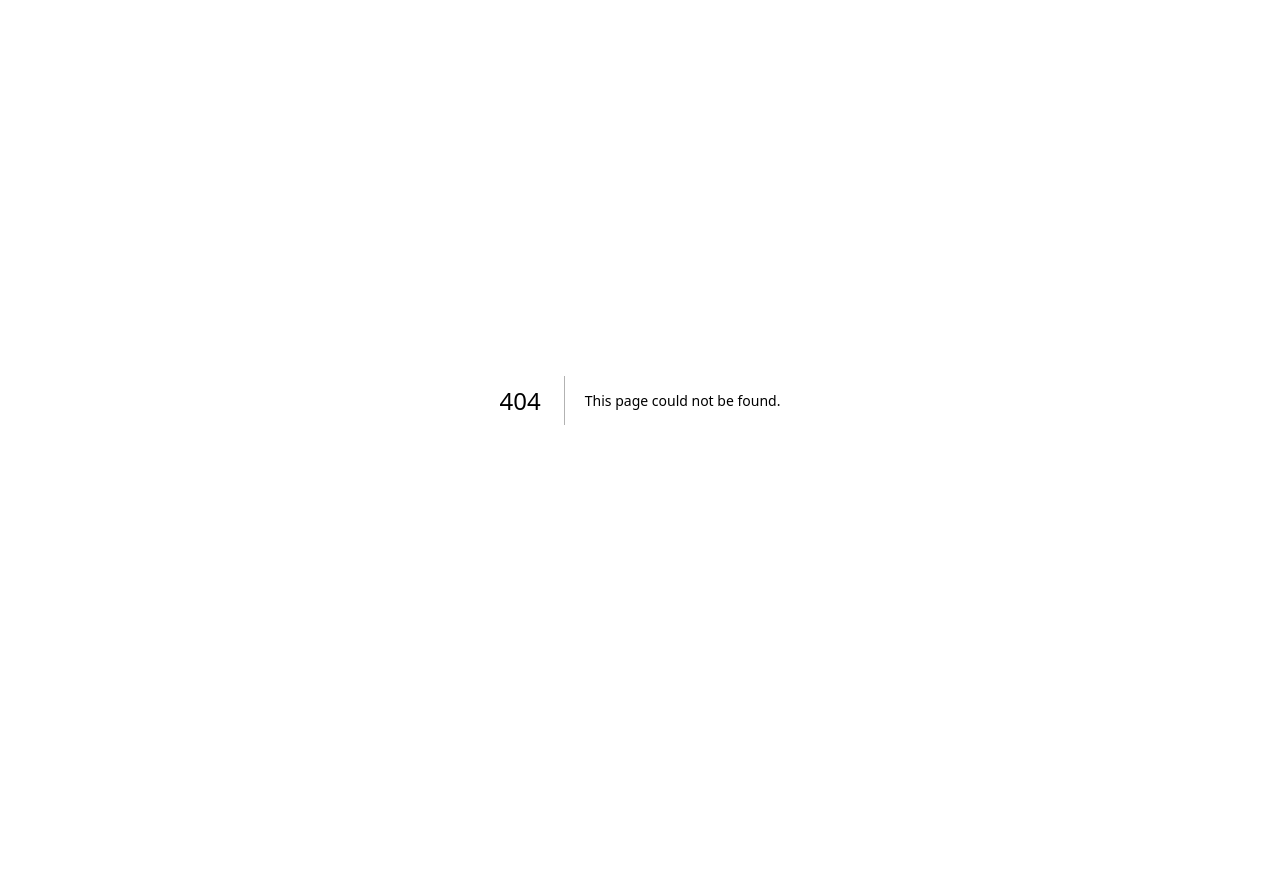
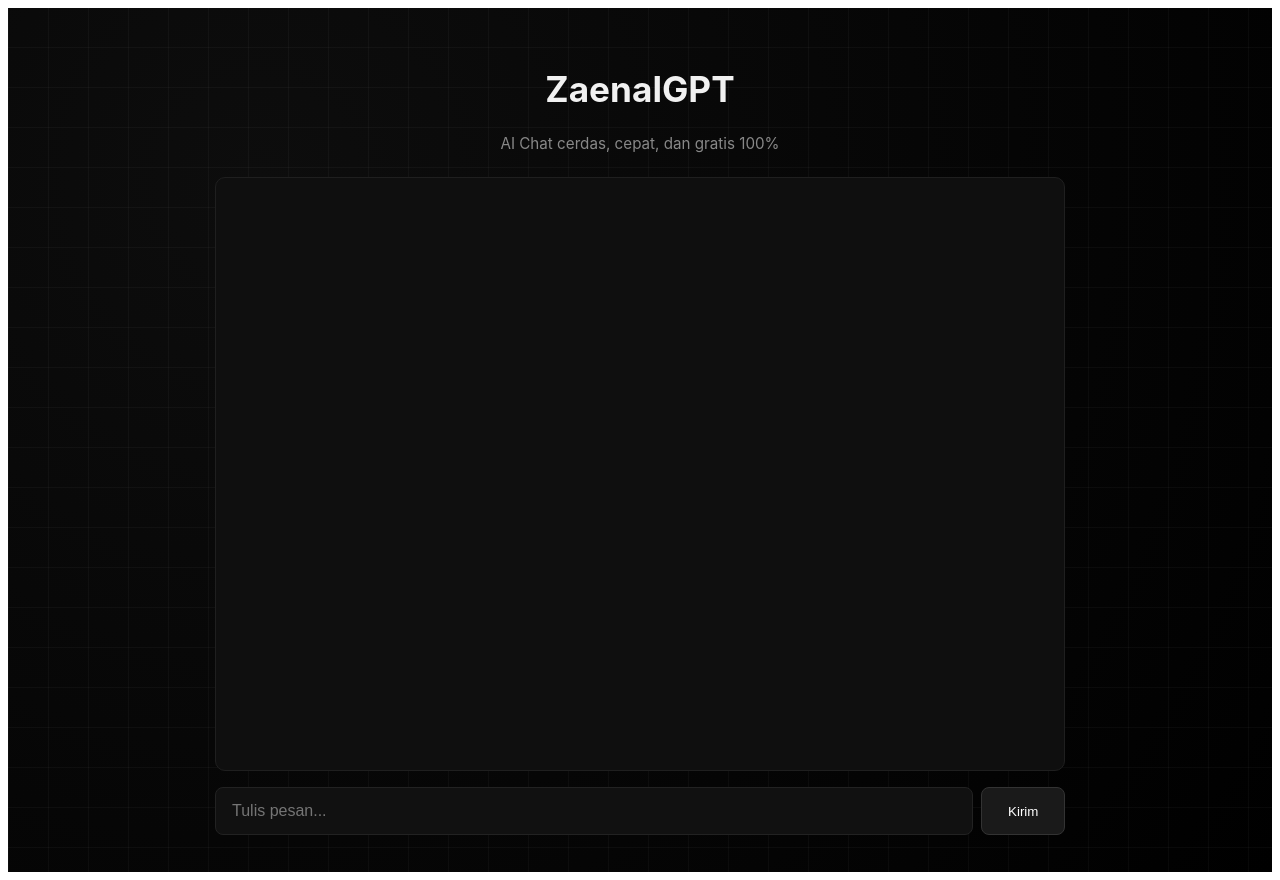
Before and after one commit to zaenal-iyyl/zaenalgpt, a Next.js app: page /chat in a window 1280 px wide. Before the commit this address had no page. Before the commit the page ends 800 px from the top, so only its background shows below. Built offline with nearby package versions, Linux system fonts and the light colour scheme.

Commit message:
Implement chat page with user input and AI response

```diff
--- /dev/null
+++ b/pages/chat.js
@@ -0,0 +1,175 @@
+import { useState } from "react";
+import axios from "axios";
+
+export default function ChatPage() {
+  const [input, setInput] = useState("");
+  const [messages, setMessages] = useState([]);
+  const [loading, setLoading] = useState(false);
+
+  const handleSend = async () => {
+    if (!input.trim()) return;
+
+    const userMsg = { from: "user", text: input };
+    setMessages((prev) => [...prev, userMsg]);
+    setInput("");
+    setLoading(true);
+
+    try {
+      const res = await axios.post("/api/chat", { prompt: input });
+
+
+      const responseText =
+        typeof res.data.response === "string"
+          ? res.data.response
+          : res.data.response_content ||
+            res.data.message ||
+            JSON.stringify(res.data);
+
+      const aiMsg = { from: "ai", text: responseText };
+      setMessages((prev) => [...prev, aiMsg]);
+    } catch (err) {
+      setMessages((prev) => [
+        ...prev,
+        { from: "ai", text: "Terjadi kesalahan. Coba lagi nanti." },
+      ]);
+    } finally {
+      setLoading(false);
+    }
+  };
+
+  return (
+    <main
+      style={{
+        minHeight: "100vh",
+        background: "radial-gradient(circle at 20% 20%, #0d0d0d 0%, #000 100%)",
+        color: "#f1f1f1",
+        display: "flex",
+        flexDirection: "column",
+        alignItems: "center",
+        justifyContent: "center",
+        padding: "2rem",
+        fontFamily: "Inter, sans-serif",
+        position: "relative",
+      }}
+    >
+
+      <div
+        style={{
+          position: "absolute",
+          inset: 0,
+          backgroundImage:
+            "linear-gradient(90deg, rgba(255,255,255,0.03) 1px, transparent 1px), linear-gradient(0deg, rgba(255,255,255,0.03) 1px, transparent 1px)",
+          backgroundSize: "40px 40px",
+          zIndex: 0,
+        }}
+      ></div>
+
+
+      <div style={{ zIndex: 1, width: "100%", maxWidth: "850px" }}>
+        <header
+          style={{
+            textAlign: "center",
+            marginBottom: "1.5rem",
+          }}
+        >
+          <h1 style={{ fontSize: "2.2rem", fontWeight: "700" }}>ZaenalGPT</h1>
+          <p style={{ color: "#888", fontSize: "0.95rem" }}>
+            AI Chat cerdas, cepat, dan gratis 100%
+          </p>
+        </header>
+
+        <div
+          style={{
+            height: "70vh",
+            backgroundColor: "#0f0f0f",
+            borderRadius: "10px",
+            border: "1px solid #1f1f1f",
+            padding: "1rem",
+            overflowY: "auto",
+            marginBottom: "1rem",
+          }}
+        >
+          {messages.map((msg, i) => (
+            <div
+              key={i}
+              style={{
+                margin: "0.7rem 0",
+                display: "flex",
+                justifyContent:
+                  msg.from === "user" ? "flex-end" : "flex-start",
+              }}
+            >
+              <div
+                style={{
+                  backgroundColor: msg.from === "user" ? "#1a1a1a" : "#191919",
+                  border: "1px solid #222",
+                  color: "#e8e8e8",
+                  padding: "0.9rem 1.1rem",
+                  borderRadius: "10px",
+                  maxWidth: "75%",
+                  whiteSpace: "pre-wrap",
+                  lineHeight: "1.5",
+                }}
+              >
+                {msg.text}
+              </div>
+            </div>
+          ))}
+          {loading && (
+            <div
+              style={{
+                textAlign: "center",
+                color: "#666",
+                fontStyle: "italic",
+                marginTop: "0.5rem",
+              }}
+            >
+              Mengetik...
+            </div>
+          )}
+        </div>
+
+        <div
+          style={{
+            display: "flex",
+            gap: "0.5rem",
+          }}
+        >
+          <input
+            value={input}
+            onChange={(e) => setInput(e.target.value)}
+            placeholder="Tulis pesan..."
+            onKeyDown={(e) => e.key === "Enter" && handleSend()}
+            style={{
+              flex: 1,
+              padding: "0.9rem 1rem",
+              borderRadius: "8px",
+              border: "1px solid #222",
+              backgroundColor: "#111",
+              color: "#fff",
+              outline: "none",
+              fontSize: "1rem",
+            }}
+          />
+          <button
+            onClick={handleSend}
+            style={{
+              padding: "0.9rem 1.6rem",
+              backgroundColor: "#1a1a1a",
+              border: "1px solid #333",
+              borderRadius: "8px",
+              color: "#fff",
+              cursor: "pointer",
+              fontWeight: "500",
+              transition: "0.2s",
+            }}
+            onMouseOver={(e) => (e.target.style.backgroundColor = "#222")}
+            onMouseOut={(e) => (e.target.style.backgroundColor = "#1a1a1a")}
+          >
+            Kirim
+          </button>
+        </div>
+      </div>
+    </main>
+  );
+}
```
